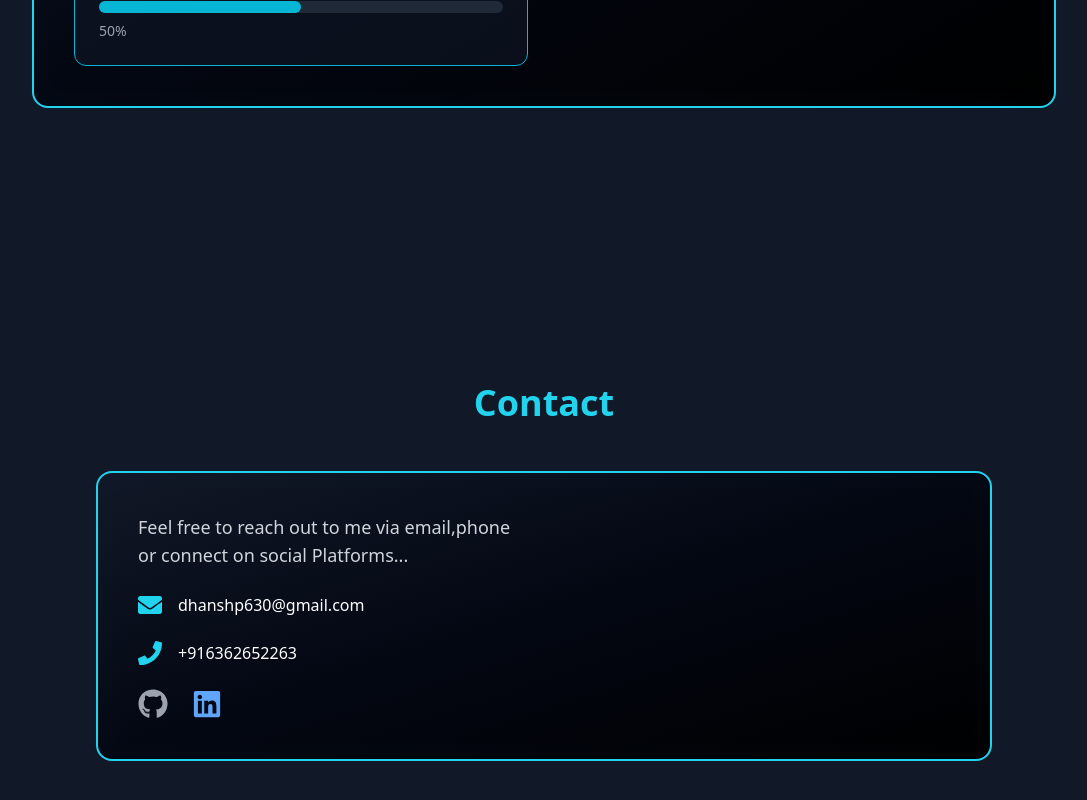
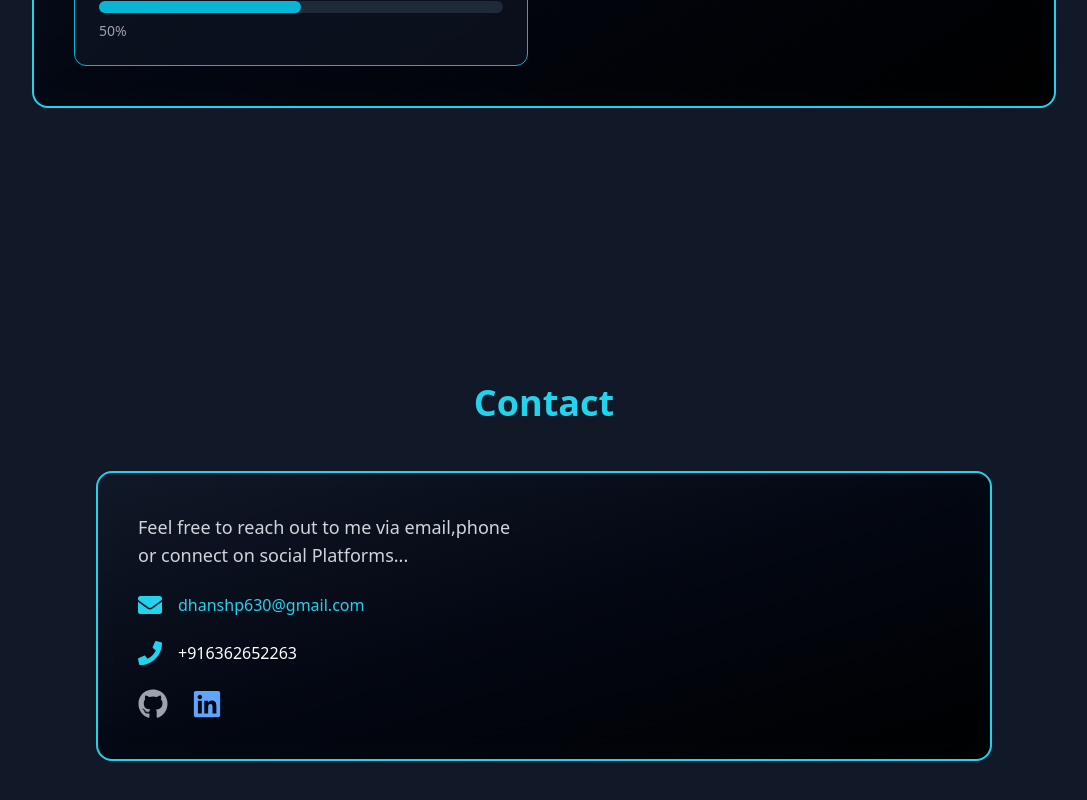
Before and after one commit to dhanu0607/portfolio-app, a React (Create React App) app in the folder client/: page / in a window 1280 px wide. Shown: the part 2358-3158 px from the top of the page, without its empty margins (96-1183 px from the left). Built offline with nearby package versions, Linux system fonts and the light colour scheme.

Commit message:
update portfolio

```diff
--- a/client/src/components/contact.js
+++ b/client/src/components/contact.js
@@ -20,7 +20,9 @@ export default function contact() {
                         </p>
                         <div className="flex items-center gap-4">
                             <FaEnvelope className="text-cyan-400 text-2xl"/>
-                                <span>dhanshp630@gmail.com</span>
+                               <a href="mailto:dhanushp630@gmail.com" className="text-cyan-400 hover:underline">
+                                dhanshp630@gmail.com
+                               </a>
                         </div>
                         <div className="flex items-center gap-4">
                             <FaPhone className="text-cyan-400 text-2xl"/>
```
